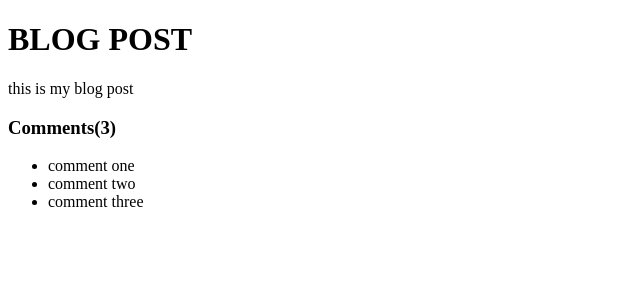
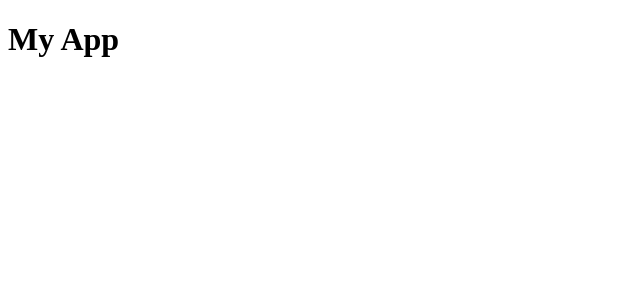
Before and after one commit to Shman-Dee/react-feedback-app, a JavaScript app: page / in a window 1280 px wide. Shown: the top 300 px of the page, without its empty margins (0-640 px from the left). Built offline with nearby package versions, Linux system fonts and the light colour scheme; the HTML template or start-up script is replaced by a standard one.

Commit message:
messed around in the app.js

```diff
--- a/src/App.js
+++ b/src/App.js
@@ -1,25 +1,7 @@
 function App() {
-  const title = 'blog post'
-  const body = 'this is my blog post'
-  const comments = [
-    { id: 1, text: 'comment one' },
-    { id: 2, text: 'comment two' },
-    { id: 3, text: 'comment three' },
-  ]
-
   return (
     <div className="container">
-      <h1>{title.toUpperCase()}</h1>
-      <p>{body}</p>
-      <div className="comments">
-        <h3>Comments({comments.length})</h3>
-        <ul>
-          {comments.map((comment, index) => (
-            <li key={index}>{comment.text}</li>
-          ))}
-        </ul>
-      </div>
-
+     <h1>My App</h1>
     </div>
   )
 }
```
